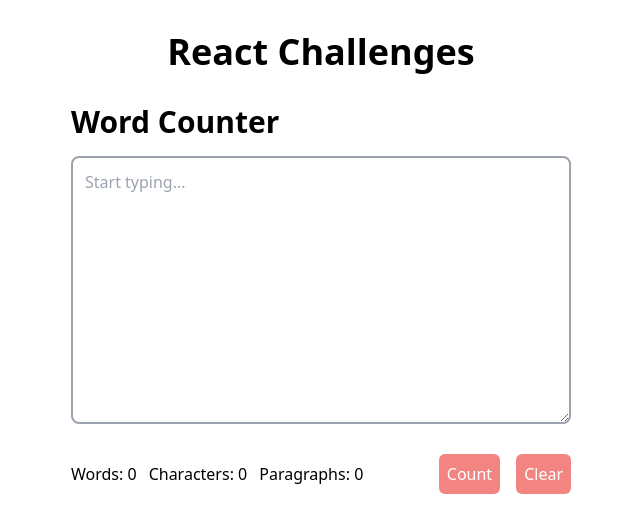
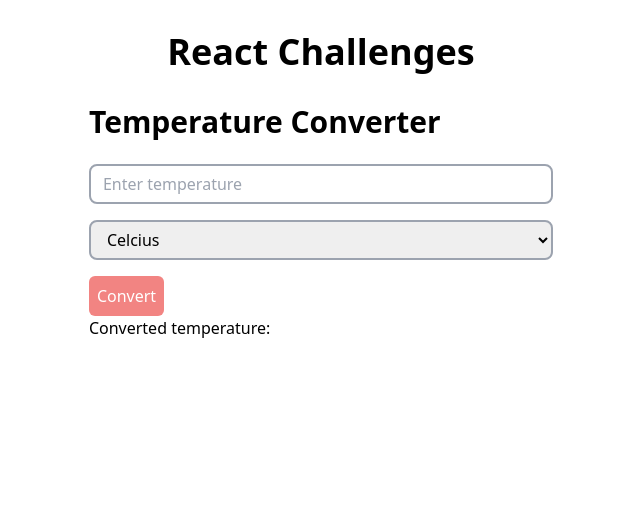
Before and after one commit to Prithwish-Hati/react-challenges, a React (Vite) app: page / in a window 1280 px wide. Shown: the top 532 px of the page, without its empty margins (319-959 px from the left). Built offline with nearby package versions, Linux system fonts and the light colour scheme.

Commit message:
Temp Converter

```diff
--- a/src/App.jsx
+++ b/src/App.jsx
@@ -27,6 +27,7 @@ import QRCodeGenerator from "./components/QRCodeGenerator/QRCodeGenerator";
 import GuessTheNumber from "./components/GuessTheNumber/GuessTheNumber";
 import Stack from "./components/Stack/Stack";
 import WordCounter from "./components/WordCounter/WordCounter";
+import TempConverter from "./components/TempConverter/TempConverter";
 
 function App() {
   // const counter = useCounter(0, 1)
@@ -62,7 +63,8 @@ function App() {
       {/* <QRCodeGenerator /> */}
       {/* <GuessTheNumber /> */}
       {/* <Stack /> */}
-      <WordCounter />
+      {/* <WordCounter /> */}
+      <TempConverter />
     </main>
   );
 }
--- /dev/null
+++ b/src/components/TempConverter/TempConverter.jsx
@@ -0,0 +1,63 @@
+import React, { useRef, useState } from "react";
+
+const TempConverter = () => {
+  const [inputs, setInputs] = useState({
+    temp: null,
+    scale: null, // true -> celcius, false -> fahrenheit
+  });
+  const tempRef = useRef(null);
+  const scaleRef = useRef(null);
+
+  const handleConvert = () => {
+    setInputs({
+      temp: tempRef.current.value,
+      scale: scaleRef.current.value,
+    });
+    console.log(scaleRef.current.value);
+  };
+
+  const convertTemp = () => {
+    if (inputs.temp !== null) {
+      if (inputs.scale === "Celcius") {
+        return (inputs.temp * 9) / 5 + 32 + " fahrenheit";
+      } else {
+        return ((inputs.temp - 32) * 5) / 9 + " celcius";
+      }
+    } else return "";
+  };
+
+  return (
+    <section>
+      <h2 className="text-3xl font-semibold">Temperature Converter</h2>
+      <div className="mt-6">
+        <input
+          type="number"
+          placeholder="Enter temperature"
+          ref={tempRef}
+          className="mb-4 border-2 border-gray-400 rounded-lg h-10 px-3 w-full"
+        />
+
+        <select
+          type="checkbox"
+          placeholder="Enter temperature"
+          ref={scaleRef}
+          className="mb-4 border-2 border-gray-400 rounded-lg h-10 px-3 w-full"
+        >
+          <option>Celcius</option>
+          <option>Fahrenheit</option>
+        </select>
+
+        <button
+          className="bg-my-red text-white font-medium p-2 rounded-md"
+          onClick={handleConvert}
+        >
+          Convert
+        </button>
+      </div>
+
+      <div>Converted temperature: {convertTemp()} </div>
+    </section>
+  );
+};
+
+export default TempConverter;
```
